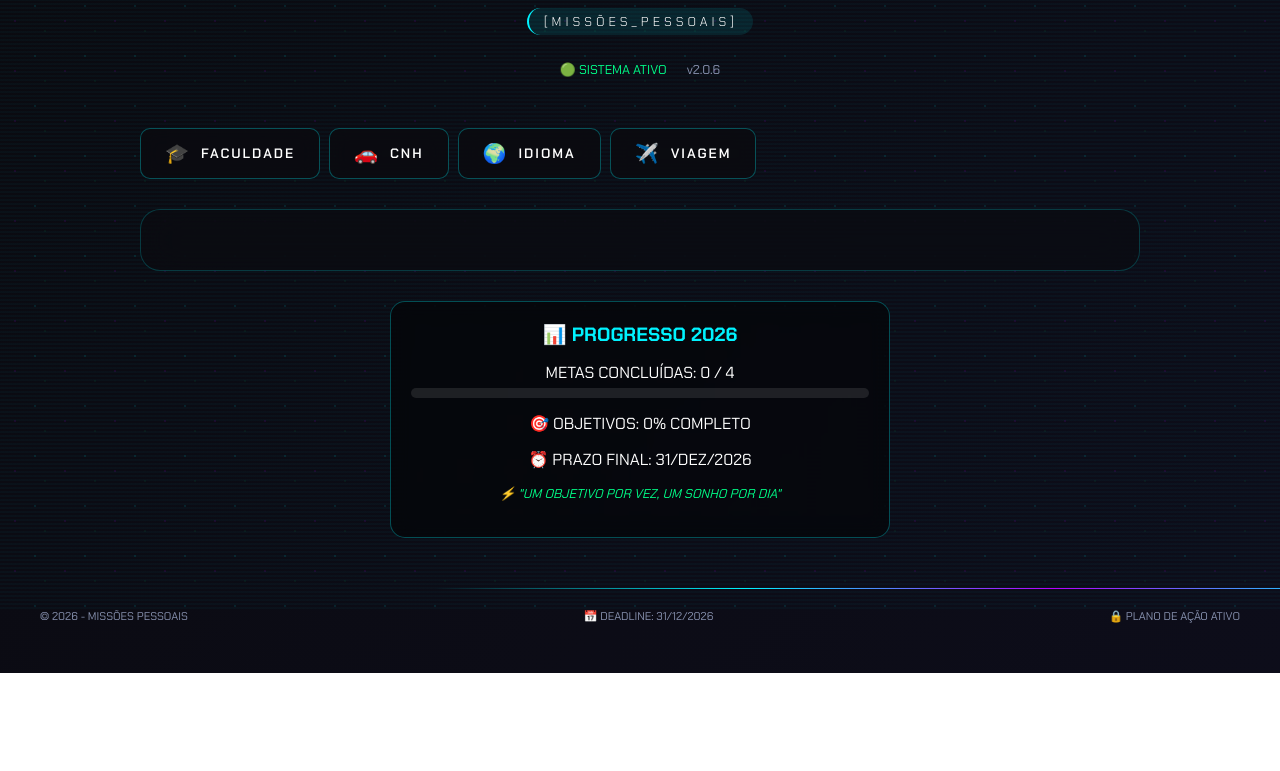
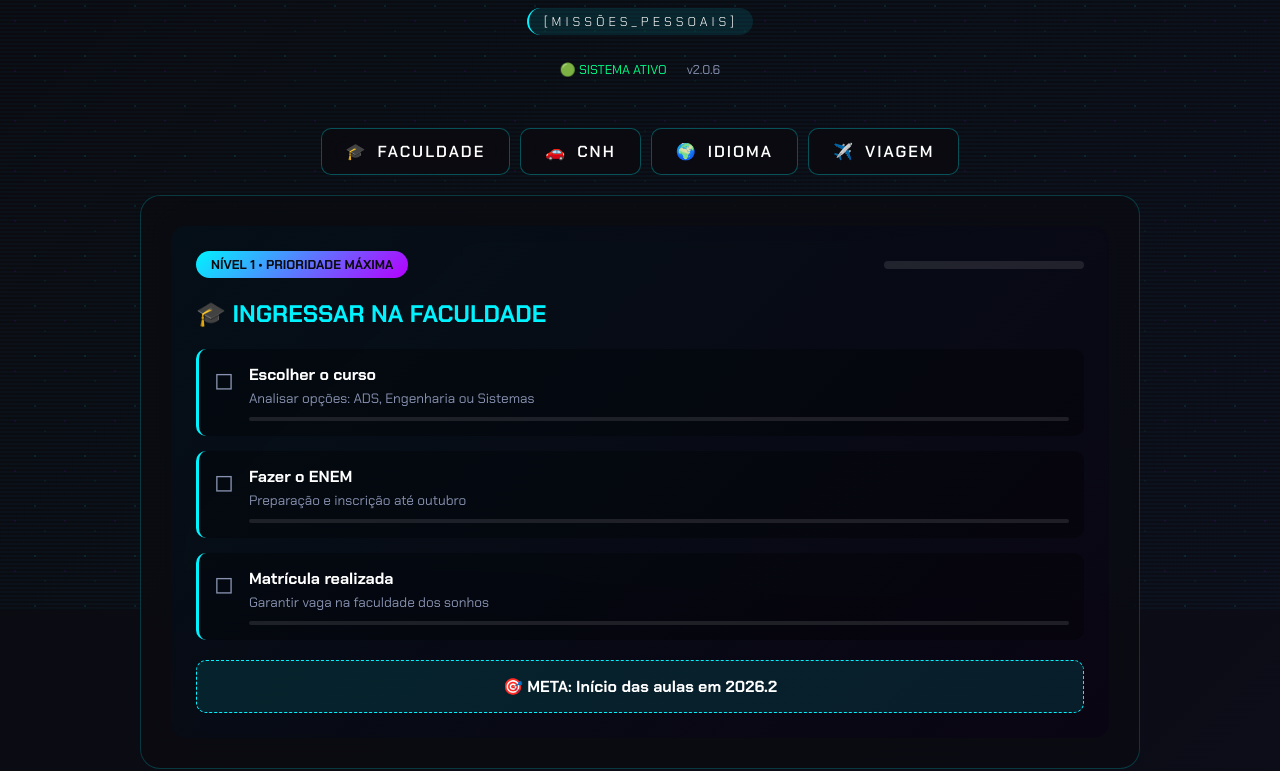
Before and after one commit to Nicolas121314/projeto-de-vida-nicolas, a plain HTML site: page index.html in a window 1280 px wide. Shown: the part 189-960 px from the top of the page. Before the commit the page ends 862 px from the top, so only its background shows below. Drawn offline with Linux system fonts and the light colour scheme.

Commit message:
Update style.css

```diff
--- a/style.css
+++ b/style.css
@@ -167,14 +167,17 @@ body::before {
     }
 }
 
-/* Sistema de abas estilo holográfico */
+/* Sistema de abas */
 .sistema-abas {
     max-width: 1000px;
     margin: 0 auto 30px;
 }
 
-.aba-input {
-    display: none;
+.abas-botoes {
+    display: flex;
+    justify-content: center;
+    gap: 10px;
+    flex-wrap: wrap;
 }
 
 .aba-label {
@@ -184,7 +187,6 @@ body::before {
     background: rgba(10, 10, 15, 0.8);
     backdrop-filter: blur(10px);
     padding: 12px 24px;
-    margin: 0 5px 10px 0;
     border-radius: 10px;
     cursor: pointer;
     transition: all 0.3s ease;
@@ -200,21 +202,6 @@ body::before {
     box-shadow: 0 0 20px rgba(0, 243, 255, 0.2);
 }
 
-.aba-input:checked + .aba-label {
-    background: linear-gradient(135deg, rgba(0, 243, 255, 0.2), rgba(181, 0, 255, 0.2));
-    border-color: var(--azul-neon);
-    box-shadow: 0 0 30px rgba(0, 243, 255, 0.3);
-}
-
-.icone-aba {
-    font-size: 1.2rem;
-}
-
-.texto-aba {
-    font-size: 0.85rem;
-}
-
-/* Conteúdo das abas */
 .aba-conteudo-container {
     background: rgba(10, 10, 15, 0.6);
     backdrop-filter: blur(20px);
@@ -244,6 +231,10 @@ body::before {
     opacity: 0.1;
 }
 
+.aba-input {
+    display: none;
+}
+
 .aba-conteudo {
     display: none;
     animation: fadeIn 0.5s ease;
@@ -260,10 +251,18 @@ body::before {
     }
 }
 
-#aba1:checked ~ .aba-conteudo-container #conteudo1,
-#aba2:checked ~ .aba-conteudo-container #conteudo2,
-#aba3:checked ~ .aba-conteudo-container #conteudo3,
-#aba4:checked ~ .aba-conteudo-container #conteudo4 {
+#aba1:checked ~ .aba-conteudo,
+#aba1:checked ~ .aba-conteudo {
+    display: block;
+}
+
+/* Estilo quando o input está marcado */
+.aba-input:checked + .aba-conteudo {
+    display: block;
+}
+
+/* Ajuste para funcionar com a estrutura */
+.aba-input:checked + .aba-conteudo {
     display: block;
 }
 
@@ -305,6 +304,7 @@ body::before {
     background: linear-gradient(90deg, var(--azul-neon), var(--verde-neon));
     border-radius: 10px;
     animation: progressGlow 2s infinite;
+    width: 0%;
 }
 
 @keyframes progressGlow {
@@ -526,3 +526,49 @@ body::before {
         opacity: 0.7;
     }
 }
+
+/* Mostrar apenas o input checkado com o próximo irmão */
+.aba-input:checked + .aba-conteudo {
+    display: block !important;
+}
+
+/* Esconder inputs não checados */
+.aba-input:not(:checked) + .aba-conteudo {
+    display: none;
+}
+
+/* Ajuste para mostrar o primeiro por padrão */
+#aba1:checked ~ .aba-conteudo,
+#aba2:checked ~ .aba-conteudo,
+#aba3:checked ~ .aba-conteudo,
+#aba4:checked ~ .aba-conteudo {
+    display: none;
+}
+
+#aba1:checked + .aba-conteudo,
+#aba2:checked + .aba-conteudo,
+#aba3:checked + .aba-conteudo,
+#aba4:checked + .aba-conteudo {
+    display: block;
+}
+
+/* Garantir que cada input mostre seu conteúdo */
+.aba-conteudo {
+    display: none;
+}
+
+#aba1:checked + .aba-conteudo {
+    display: block;
+}
+
+#aba2:checked + .aba-conteudo {
+    display: block;
+}
+
+#aba3:checked + .aba-conteudo {
+    display: block;
+}
+
+#aba4:checked + .aba-conteudo {
+    display: block;
+}
```
